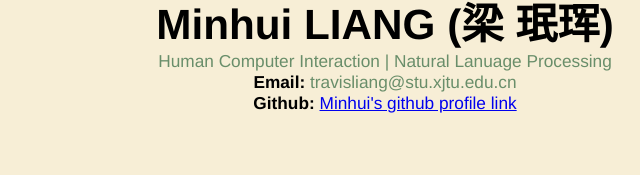
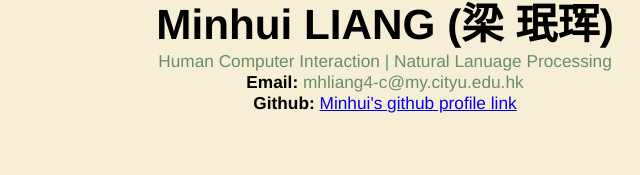
Before and after one commit to MinhuiLIANG/GodOfXiGu, a plain HTML site: page index.html in a window 1280 px wide. Shown: the part 408-583 px from the top of the page, 255-895 px from the left. Drawn offline with Linux system fonts and the light colour scheme.

Commit message:
change email

```diff
--- a/index.html
+++ b/index.html
@@ -63,7 +63,7 @@
 
             <div class="name">Minhui LIANG (梁 珉珲)</div>
             <div class="text"><span class="outline">Human Computer Interaction | Natural Lanuage Processing</span></div>
-            <div class="text"><b>Email:</b> <span class="outline">travisliang@stu.xjtu.edu.cn</span></div>
+            <div class="text"><b>Email:</b> <span class="outline">mhliang4-c@my.cityu.edu.hk</span></div>
             <div class="text"><b>Github:</b> <a href="https://github.com/MinhuiLIANG">Minhui's github profile link</a></div>
         </div>
 
```
